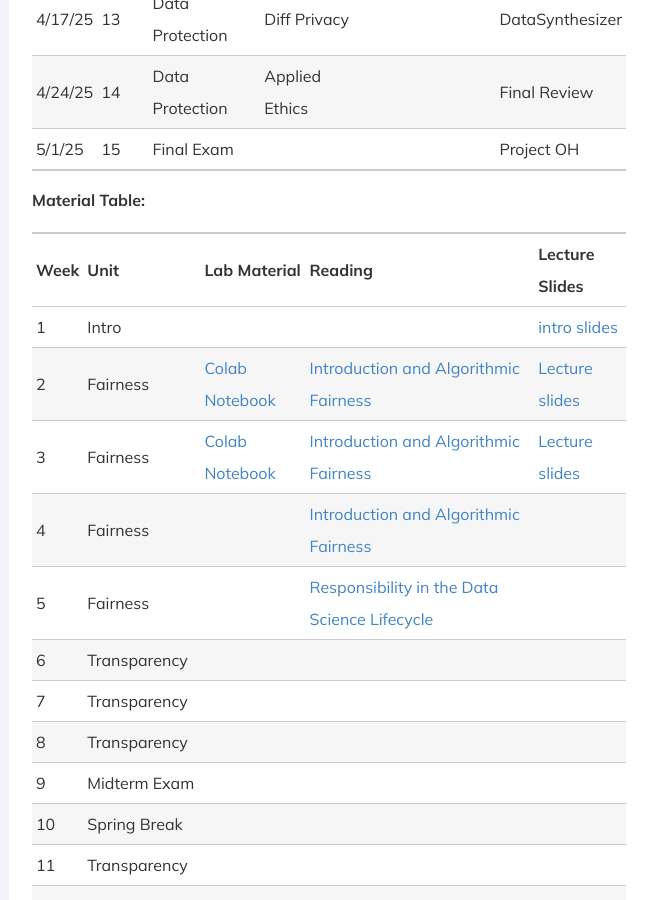
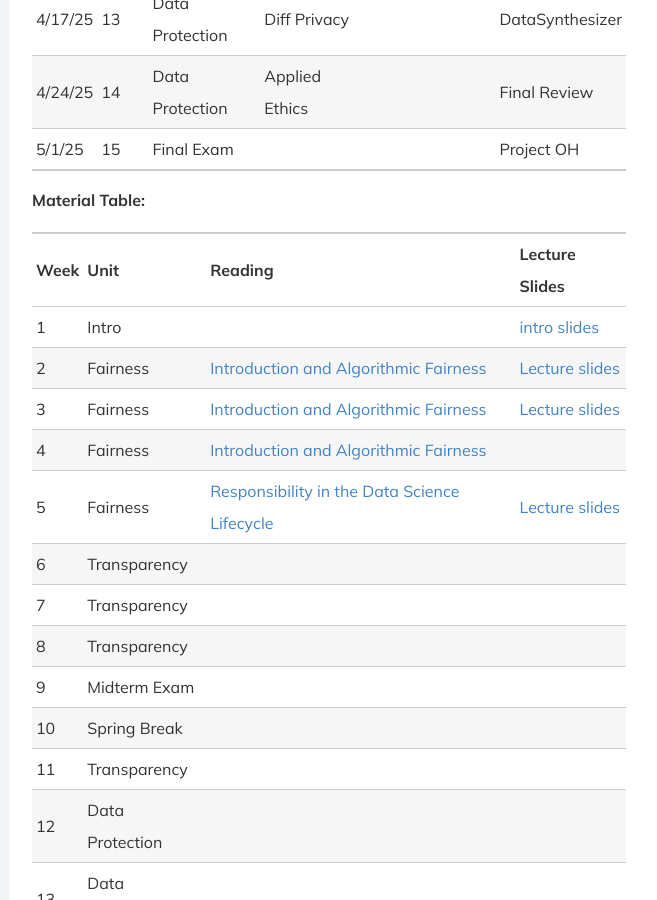
Before and after one commit to DataResponsibly/rds25, a Jekyll site: the page built from modules/ds_ua_202/_posts/2000-01-01-DS-UA-202.md, in a window 1280 px wide and 900 px high, scrolled down 1168 px. Shown: the whole window, without its empty margins (311-968 px from the left). Built offline with Jekyll 4.4.1, drawn with Linux system fonts in a browser that asks for light colours; nearby versions of some CDN libraries.

Commit message:
uploading lecture slides for lecture 4

```diff
--- a/modules/ds_ua_202/_posts/2000-01-01-DS-UA-202.md
+++ b/modules/ds_ua_202/_posts/2000-01-01-DS-UA-202.md
@@ -29,20 +29,20 @@ title: DS-UA 202
 
 **Material Table:**
 
-| Week | Unit            | Lab Material | Reading | Lecture Slides |
-|------|----------------|--------------|---------|---------------|
-| 1    | Intro          |             |         |[intro slides](../../../assets/1_Intro_Week_1_202Spring2025.pdf)               |
-| 2    | Fairness       |[Colab Notebook](https://drive.google.com/file/d/1RtVVABOOtccq0TOmWy3WeTCp2BVeCIyH/view?usp=sharing)             |[Introduction and Algorithmic Fairness](../../../assets/fairness_reader_2024.pdf)         |[Lecture slides](../../../assets/JC 2_3_Fairness_DS_UA_202_Spring_2025.pdf)               |
-| 3    | Fairness       |[Colab Notebook](../../../assets/Lab_2_Fairlearn_Student_DS_UA_202_Spring'25.ipynb)            |[Introduction and Algorithmic Fairness](../../../assets/fairness_reader_2024.pdf)          |[Lecture slides](../../../assets/JC 2_3_Fairness_DS_UA_202_Spring_2025.pdf)               |
-| 4    | Fairness       |              |[Introduction and Algorithmic Fairness](../../../assets/fairness_reader_2024.pdf)          |               |
-| 5    | Fairness       |              |[Responsibility in the Data Science Lifecycle](../../../assets/lifecycle_reader_2024_DS_UA_202_Spring'25.pdf)         |               |
-| 6    | Transparency   |              |         |               |
-| 7    | Transparency   |              |         |               |
-| 8    | Transparency   |              |         |               |
-| 9    | Midterm Exam   |              |         |               |
-| 10   | Spring Break   |              |         |               |
-| 11   | Transparency   |              |         |               |
-| 12   | Data Protection|              |         |               |
-| 13   | Data Protection|              |         |               |
-| 14   | Data Protection|              |         |               |
-| 15   | Final Exam     |              |         |               |
+| Week | Unit            | Reading | Lecture Slides |
+|------|----------------|---------|---------------|
+| 1    | Intro          |         | [intro slides](../../../assets/1_Intro_Week_1_202Spring2025.pdf) |
+| 2    | Fairness       | [Introduction and Algorithmic Fairness](../../../assets/fairness_reader_2024.pdf) | [Lecture slides](../../../assets/JC 2_3_Fairness_DS_UA_202_Spring_2025.pdf) |
+| 3    | Fairness       | [Introduction and Algorithmic Fairness](../../../assets/fairness_reader_2024.pdf) | [Lecture slides](../../../assets/JC 2_3_Fairness_DS_UA_202_Spring_2025.pdf) |
+| 4    | Fairness       | [Introduction and Algorithmic Fairness](../../../assets/fairness_reader_2024.pdf) | |
+| 5    | Fairness       | [Responsibility in the Data Science Lifecycle](../../../assets/lifecycle_reader_2024_DS_UA_202_Spring'25.pdf) |[Lecture slides](../../../assets/4_Fairness_DS_UA_202_Spring'25.pdf)|
+| 6    | Transparency   |         | |
+| 7    | Transparency   |         | |
+| 8    | Transparency   |         | |
+| 9    | Midterm Exam   |         | |
+| 10   | Spring Break   |         | |
+| 11   | Transparency   |         | |
+| 12   | Data Protection|         | |
+| 13   | Data Protection|         | |
+| 14   | Data Protection|         | |
+| 15   | Final Exam     |         | |
```
Also changed, not shown: 1 other file.
